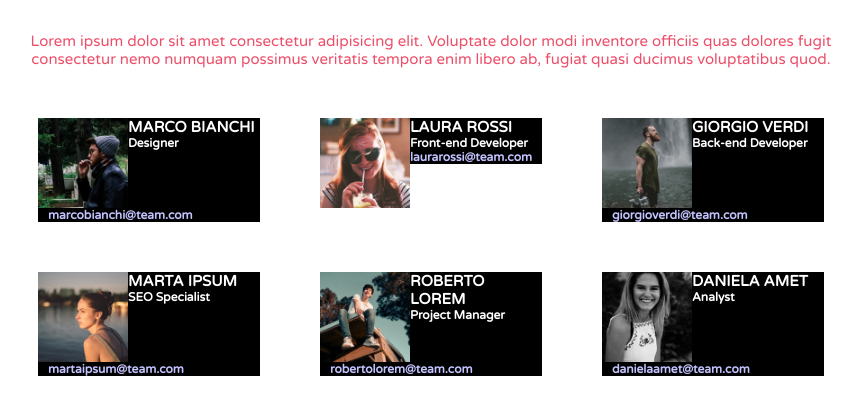
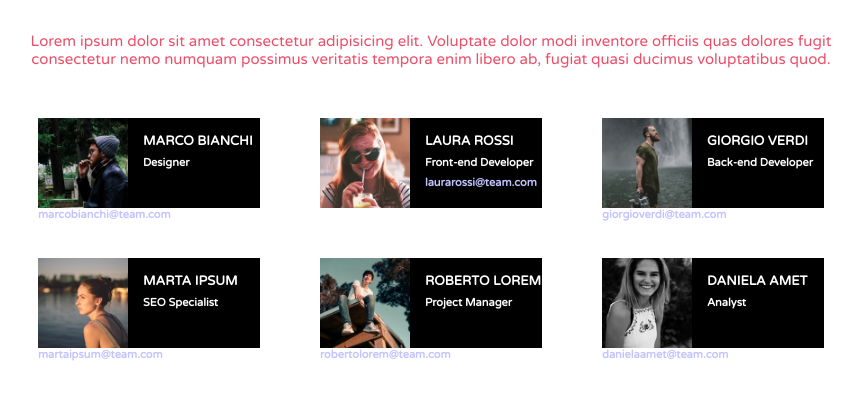
Before and after one commit to Alexbarile/html-css-float-cards, a plain HTML site: page index.html in a window 1280 px wide. Shown: the part 70-484 px from the top of the page, without its empty margins (209-1071 px from the left). Drawn offline with Linux system fonts and the light colour scheme.

Commit message:
end work

```diff
--- a/css/style.css
+++ b/css/style.css
@@ -40,6 +40,7 @@ body{
     display: table;
     clear: both;
 }
+
 .row{
     padding: 25px;
 }
@@ -50,30 +51,31 @@ body{
     padding: 0 30px;
 }
 
+/*tessera*/
+
 .card{
     background-color: black;
 }
 
-.foto{
+.photo{
     float: left;
     width: 90px;
-
+    margin-right: 15px;
 }
 
-.informazioni{
+.text{
     color: white;
-    padding-left: 10px;
+    height: 90px
 }
 
 h2{
-    font-size: 15px;
-    font-weight: 700;
-
+    font-size: 13px;
+    padding: 15px 0 7px 0;
 }
 
 h4{
-    font-size: 12px;
-
+    font-size: 11px;
+    padding-bottom: 7px;
 }
 
 .email{
--- a/index.html
+++ b/index.html
@@ -33,9 +33,9 @@
                 <!-- tessere -->
 
                 <div class="col">
-                    <div class="card clearflix">
-                        <img class="foto" src="./img/male1.png" alt="male1">
-                        <div class="informazioni">
+                    <div class="card clearfix">
+                        <img class="photo" src="./img/male1.png" alt="male1">
+                        <div class="text">
                             <h2>MARCO BIANCHI</h2>
                             <h4>Designer</h4>
                             <h4 class="email">marcobianchi@team.com</h4>
@@ -44,9 +44,9 @@
                 </div>
 
                 <div class="col">
-                    <div class="card clearflix">
-                        <img class="foto" src="./img/female1.png" alt="female1">
-                        <div class="informazioni">
+                    <div class="card clearfix">
+                        <img class="photo" src="./img/female1.png" alt="female1">
+                        <div class="text">
                             <h2>LAURA ROSSI</h2>
                             <h4>Front-end Developer</h4>
                             <h4 class="email">laurarossi@team.com</h4>
@@ -55,19 +55,15 @@
                 </div>
 
                 <div class="col">
-                    <div class="card clearflix">
-                        <img class="foto" src="./img/male2.png" alt="male2">
-                        <div class="informazioni">
+                    <div class="card clearfix">
+                        <img class="photo" src="./img/male2.png" alt="male2">
+                        <div class="text">
                             <h2>GIORGIO VERDI</h2>
                             <h4>Back-end Developer</h4>
                             <h4 class="email">giorgioverdi@team.com</h4>
                         </div>
                     </div>
                 </div>
-
-
-
-
             </div>
 
             <!-- seconda riga -->
@@ -77,9 +73,9 @@
                 <!-- tessere -->
 
                 <div class="col">
-                    <div class="card clearflix">
-                        <img class="foto" src="./img/female2.png" alt="female2">
-                        <div class="informazioni">
+                    <div class="card clearfix">
+                        <img class="photo" src="./img/female2.png" alt="female2">
+                        <div class="text">
                             <h2>MARTA IPSUM</h2>
                             <h4>SEO Specialist</h4>
                             <h4 class="email">martaipsum@team.com</h4>
@@ -88,9 +84,9 @@
                 </div>
 
                 <div class="col">
-                    <div class="card clearflix">
-                        <img class="foto" src="./img/male3.png" alt="male3">
-                        <div class="informazioni">
+                    <div class="card clearfix">
+                        <img class="photo" src="./img/male3.png" alt="male3">
+                        <div class="text">
                             <h2>ROBERTO LOREM</h2>
                             <h4>Project Manager</h4>
                             <h4 class="email">robertolorem@team.com</h4>
@@ -99,21 +95,16 @@
                 </div>
 
                 <div class="col">
-                    <div class="card clearflix">
-                        <img class="foto" src="./img/female3.png" alt="female3">
-                        <div class="informazioni">
+                    <div class="card clearfix">
+                        <img class="photo" src="./img/female3.png" alt="female3">
+                        <div class="text">
                             <h2>DANIELA AMET</h2>
                             <h4>Analyst</h4>
                             <h4 class="email">danielaamet@team.com</h4>
                         </div>
                     </div>
                 </div>
-
-
             </div>
-
-
-
         </main>
     </div>
 </body>
```
